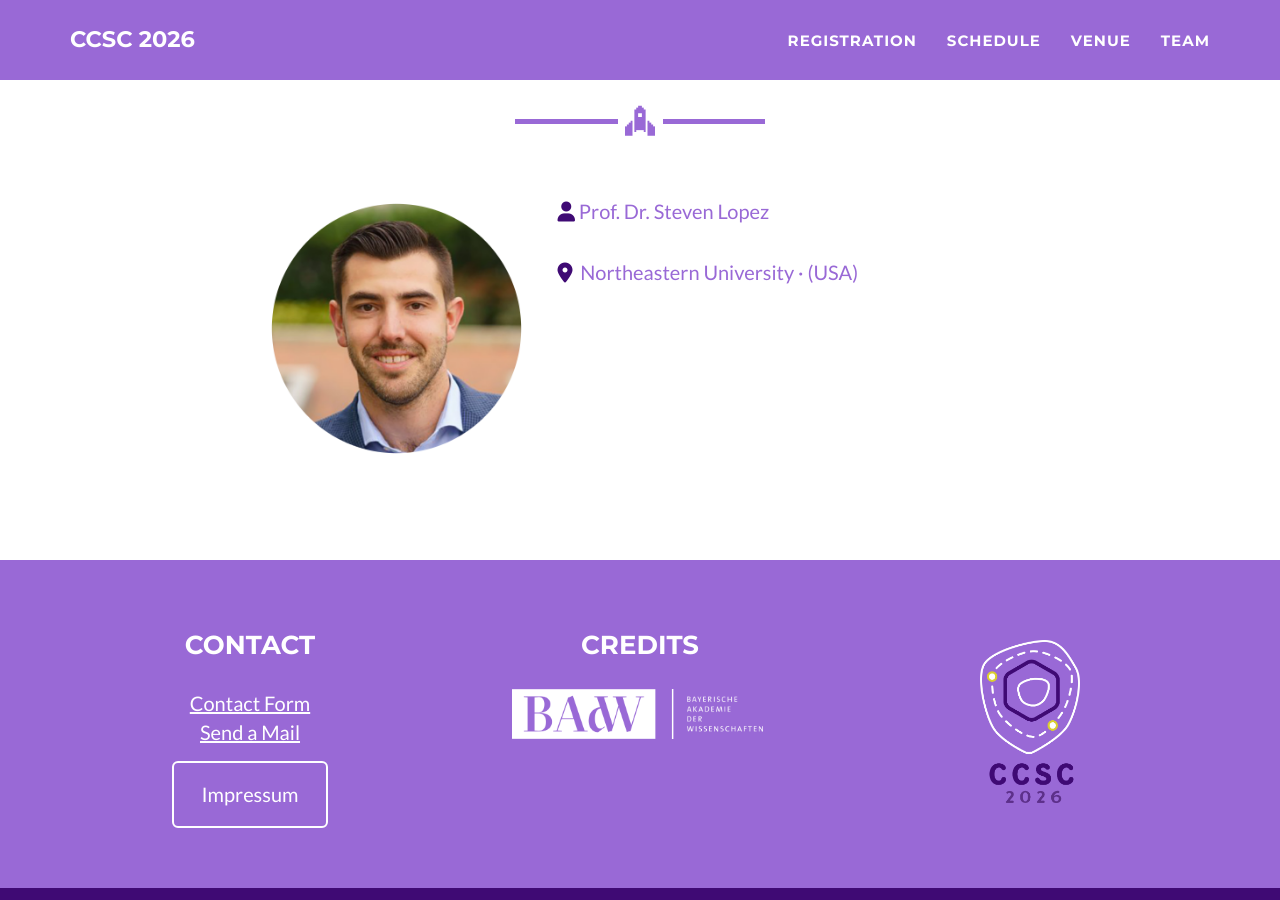
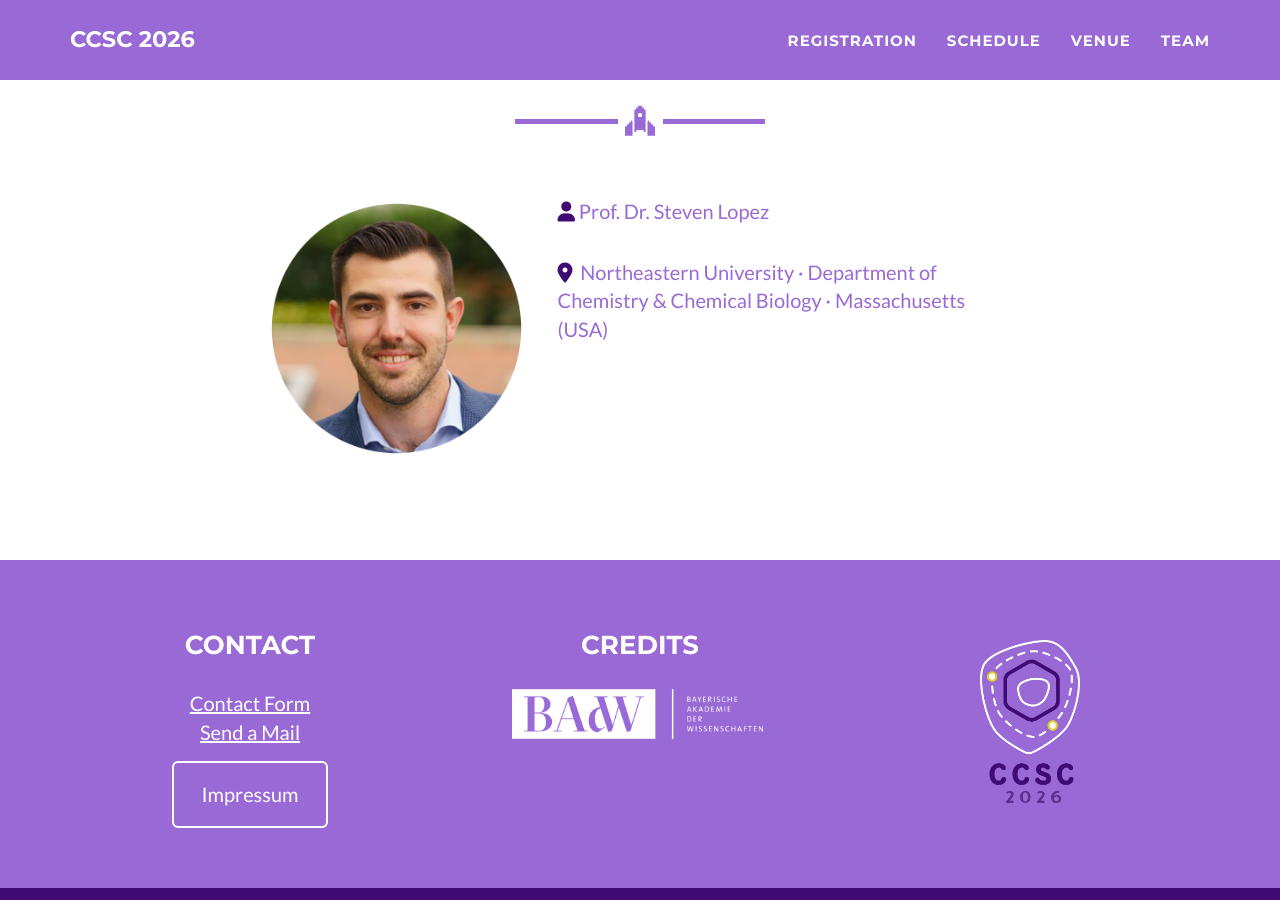
Before and after one commit to ccsc2026/ccsc2026.github.io, a Jekyll site: the page built from talks/lopez.md, in a window 1280 px wide and 900 px high, scrolled down 1005 px. Built offline with Jekyll 4.4.1, drawn with Linux system fonts in a browser that asks for light colours.

Commit message:
Update lopez.md

```diff
--- a/talks/lopez.md
+++ b/talks/lopez.md
@@ -5,7 +5,7 @@ talknumber: D04
 talktime: '10.-13.03.2026, 15:00 – 15:30'
 speaker: Prof. Dr. Steven Lopez
 img: 'Lopez, Steven.png'
-location: 'Northeastern University · (USA)'
+location: 'Northeastern University · Department of Chemistry & Chemical Biology · Massachusetts (USA)'
 title: 'Machine-learning-accelerated photodynamics simulations of organic photochemical reactions'
 authors: 'S. A. Lopez'
 abstract: [
```
